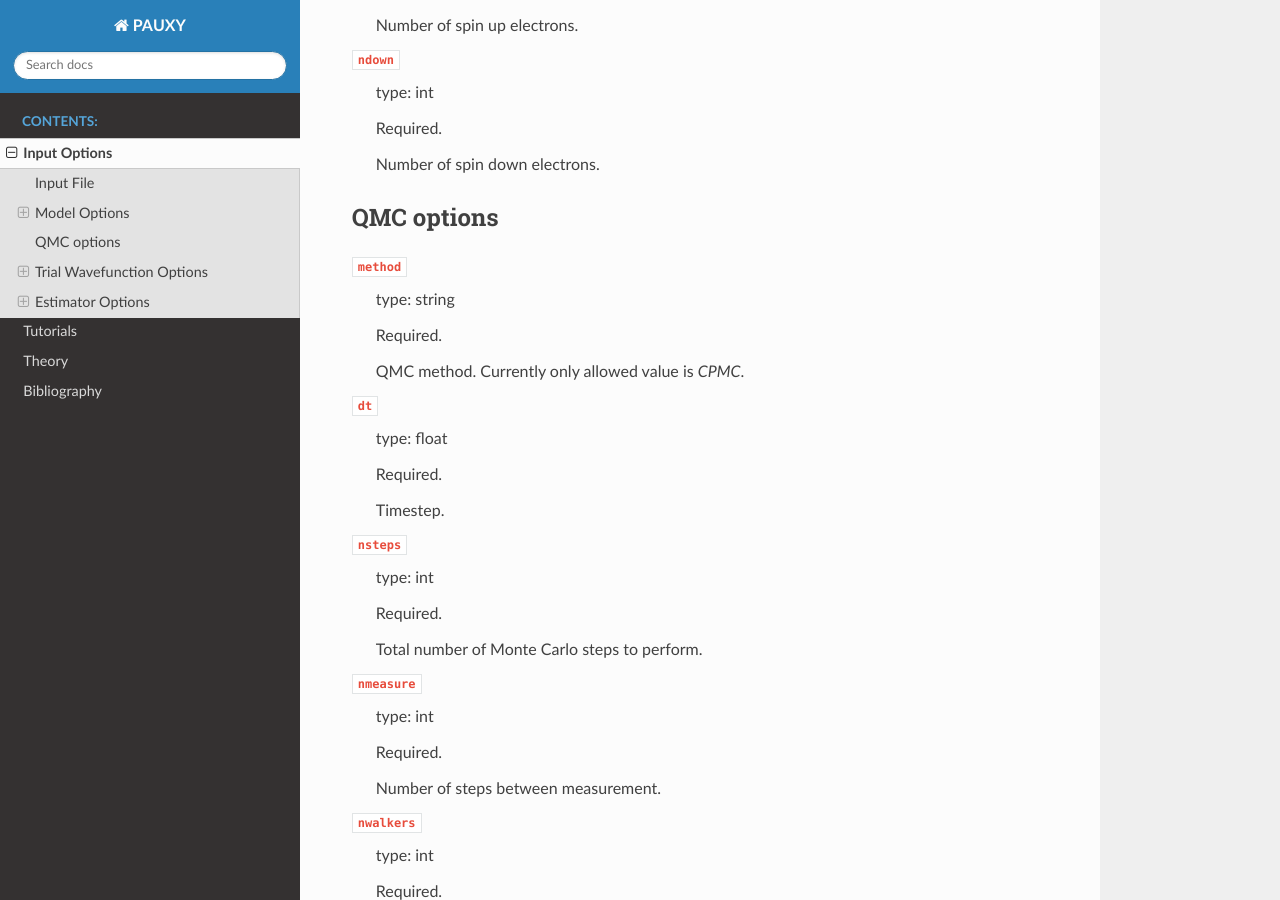
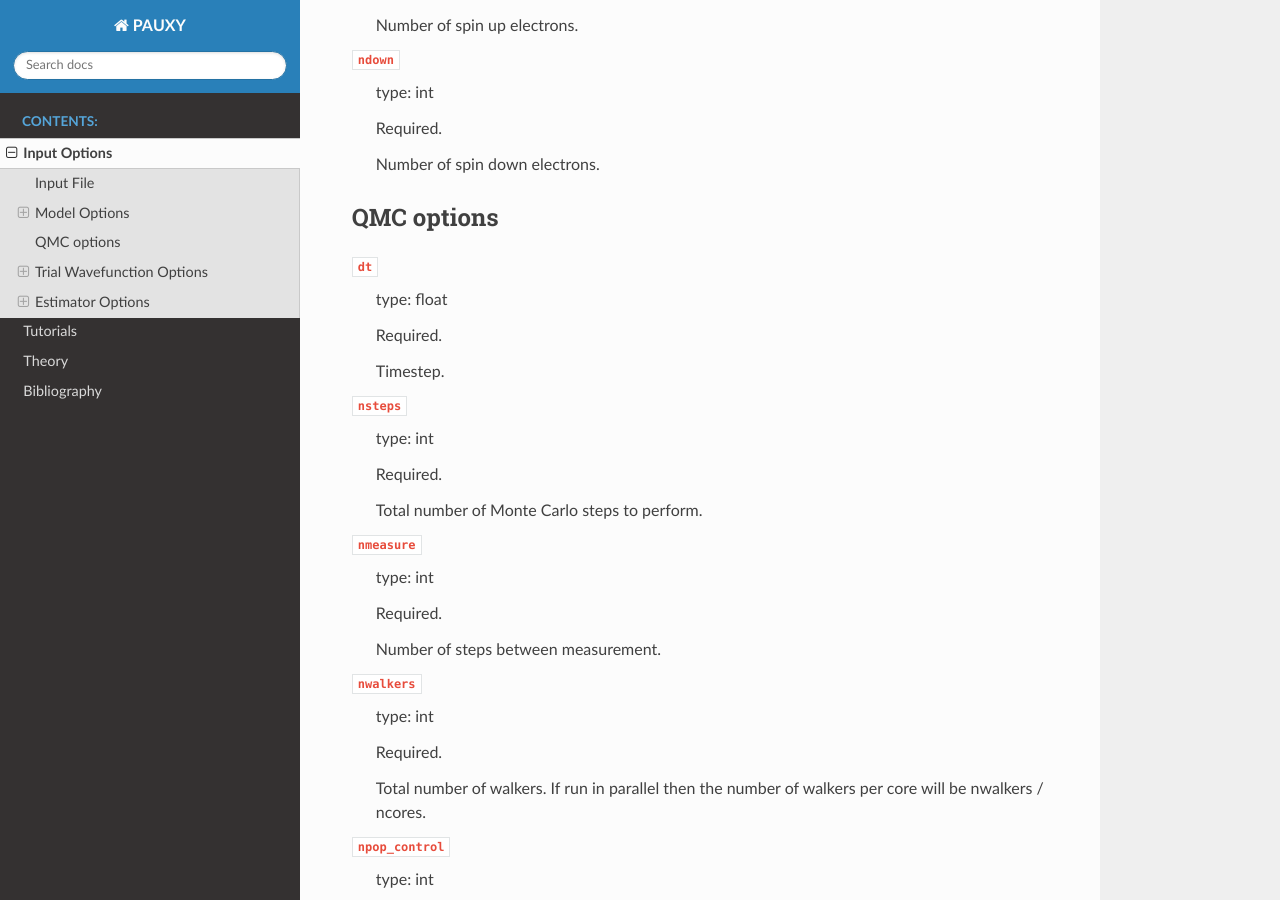
Before and after one commit to pauxy-qmc/pauxy, a Sphinx documentation site: the page built from docs/source/input/index.rst, in a window 1280 px wide and 900 px high, scrolled down 2414 px. Built offline with Sphinx 7.4.7 and the Read the Docs theme 2.0.0, drawn with Linux system fonts in a browser that asks for light colours.

Commit message:
Remove old docs.

```diff
--- a/docs/source/input/index.rst
+++ b/docs/source/input/index.rst
@@ -126,13 +126,6 @@ Generic
 
 QMC options
 ^^^^^^^^^^^
-``method``
-    type: string
-
-    Required.
-
-    QMC method. Currently only allowed value is `CPMC`.
-
 ``dt``
     type: float
 
```
